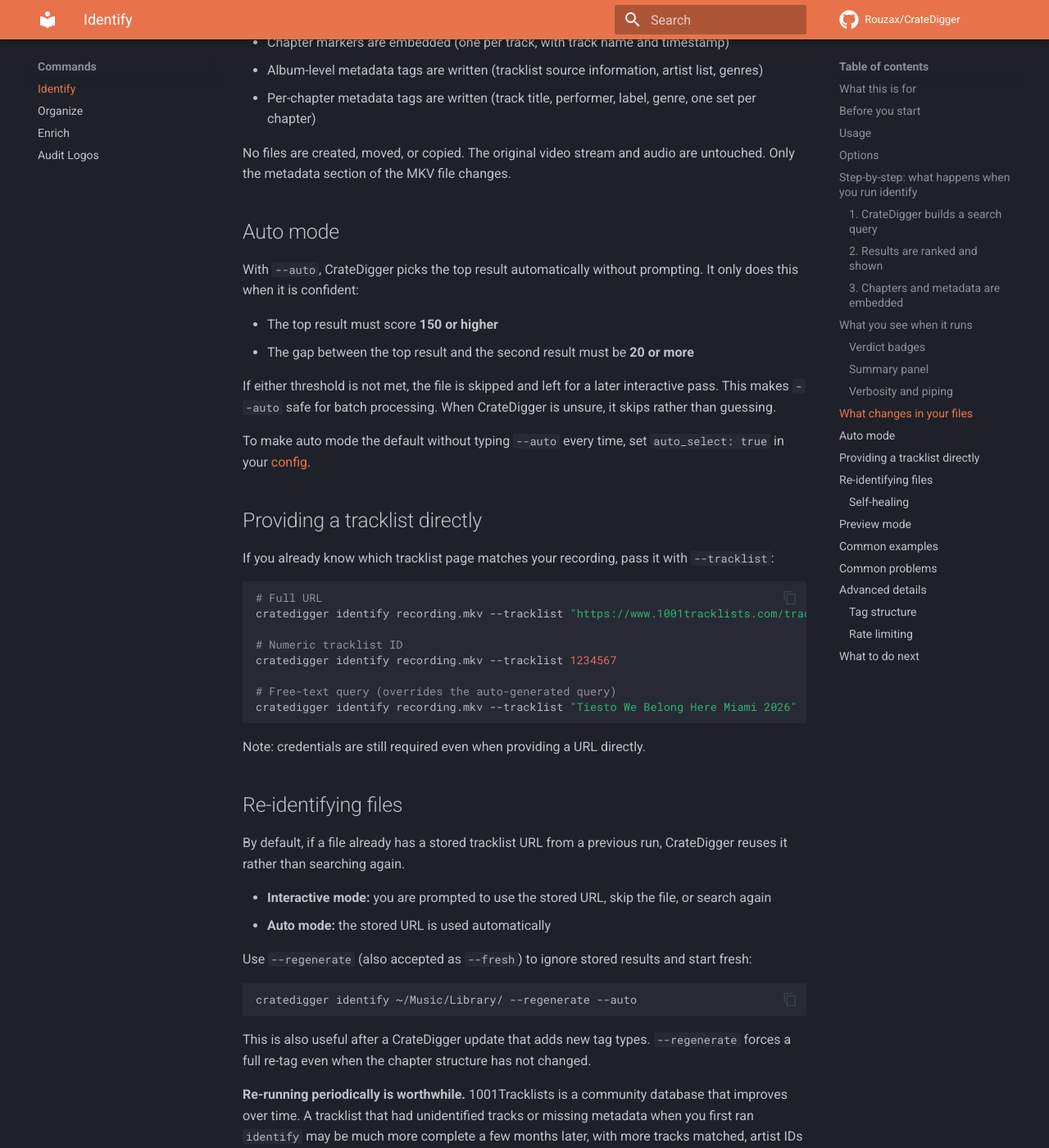
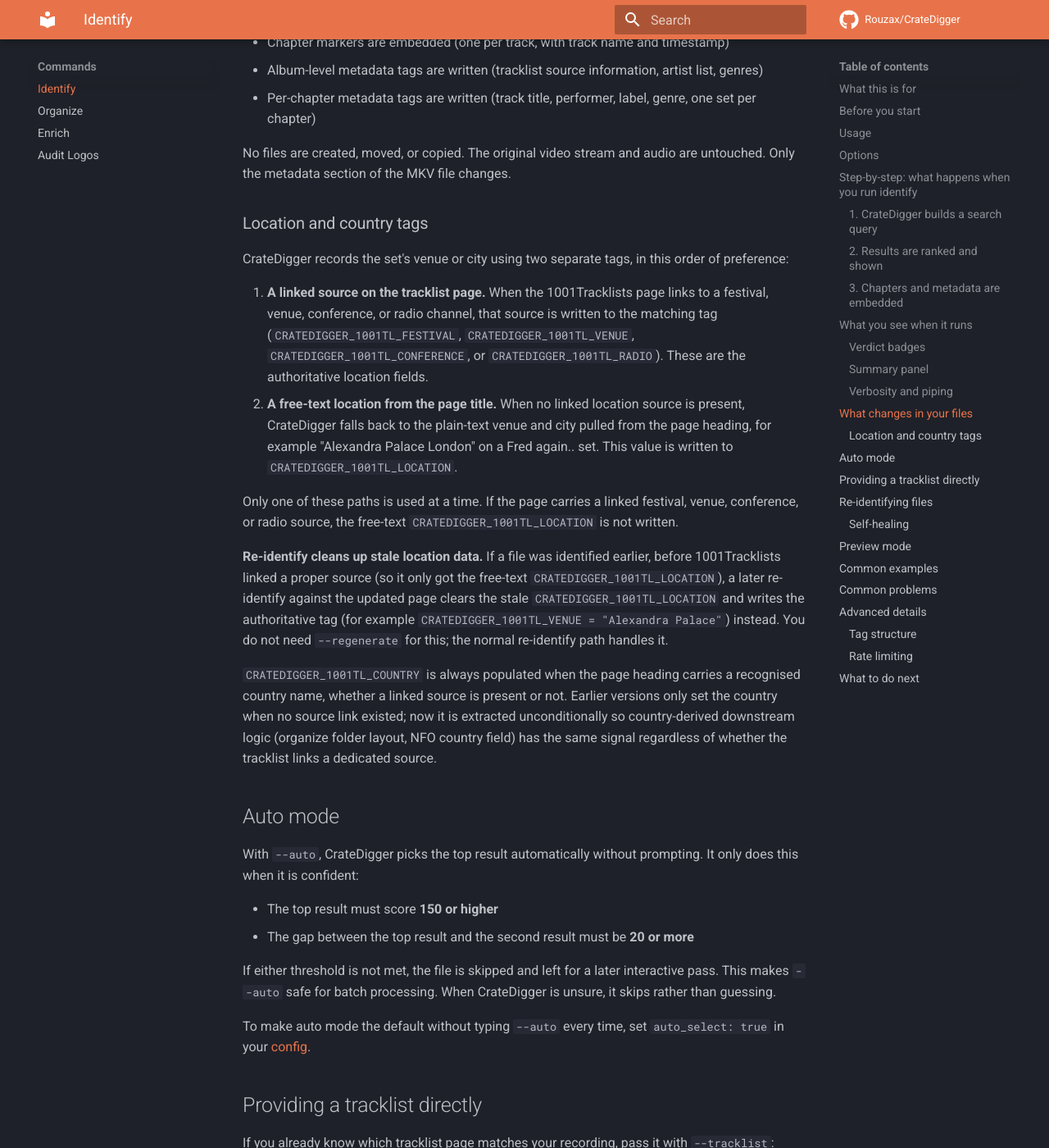
Before and after one commit to Rouzax/CrateDigger, an MkDocs documentation site: the page built from docs/commands/identify.md, in a window 1280 px wide and 1400 px high, scrolled down 5332 px. Shown: the whole window at 82% size. Built offline with MkDocs 1.6.1 and Material for MkDocs 9.7.7, drawn with Linux system fonts in a browser that asks for light colours; comment, search, counter and statistics services are not loaded; some of the changed text lies outside the part shown.

Commit message:
docs(identify): document CRATEDIGGER_1001TL_LOCATION and expanded country coverage
Adds a 'Location and country tags' subsection under 'What changes in
your files' explaining the two-tier fallback: linked festival / venue /
conference / radio sources take precedence; the free-text
CRATEDIGGER_1001TL_LOCATION is the lower tier derived from the page
heading and is cleared on re-identify when an authoritative source
later appears.

Also notes that CRATEDIGGER_1001TL_COUNTRY is now populated whenever
the page heading carries a recognised country name, regardless of
whether a linked source is present (previously only when no source
link existed). Updates the album-level tag summary in the 'Chapters
and metadata are embedded' and 'Tag structure' sections to include
free-text location.

```diff
--- a/docs/commands/identify.md
+++ b/docs/commands/identify.md
@@ -107,7 +107,7 @@
 3. Embeds the chapters into your MKV file using `mkvpropedit`
 4. Writes metadata tags into the file:
    - **Album-level tags**: tracklist URL, title, ID, date, genres, stage name, venue,
-     festival, country, artist names, and DJ artwork URL
+     festival, country, free-text location, artist names, and DJ artwork URL
    - **Per-chapter tags**: for each track, performer name(s), track title, label, and genre
 
 These tags are later read by the [`enrich`](enrich.md) command to generate artwork, NFO
@@ -192,6 +192,37 @@
 
 No files are created, moved, or copied. The original video stream and audio are untouched.
 Only the metadata section of the MKV file changes.
+
+### Location and country tags
+
+CrateDigger records the set's venue or city using two separate tags, in this order of
+preference:
+
+1. **A linked source on the tracklist page.** When the 1001Tracklists page links to a
+   festival, venue, conference, or radio channel, that source is written to the matching
+   tag (`CRATEDIGGER_1001TL_FESTIVAL`, `CRATEDIGGER_1001TL_VENUE`,
+   `CRATEDIGGER_1001TL_CONFERENCE`, or `CRATEDIGGER_1001TL_RADIO`). These are the
+   authoritative location fields.
+2. **A free-text location from the page title.** When no linked location source is
+   present, CrateDigger falls back to the plain-text venue and city pulled from the page
+   heading, for example "Alexandra Palace London" on a Fred again.. set. This value is
+   written to `CRATEDIGGER_1001TL_LOCATION`.
+
+Only one of these paths is used at a time. If the page carries a linked festival, venue,
+conference, or radio source, the free-text `CRATEDIGGER_1001TL_LOCATION` is not written.
+
+**Re-identify cleans up stale location data.** If a file was identified earlier, before
+1001Tracklists linked a proper source (so it only got the free-text
+`CRATEDIGGER_1001TL_LOCATION`), a later re-identify against the updated page clears the
+stale `CRATEDIGGER_1001TL_LOCATION` and writes the authoritative tag (for example
+`CRATEDIGGER_1001TL_VENUE = "Alexandra Palace"`) instead. You do not need `--regenerate`
+for this; the normal re-identify path handles it.
+
+`CRATEDIGGER_1001TL_COUNTRY` is always populated when the page heading carries a
+recognised country name, whether a linked source is present or not. Earlier versions only
+set the country when no source link existed; now it is extracted unconditionally so
+country-derived downstream logic (organize folder layout, NFO country field) has the
+same signal regardless of whether the tracklist links a dedicated source.
 
 ## Auto mode
 
@@ -377,8 +408,9 @@
 `identify` writes two types of tags into the MKV container:
 
 - **Album-level tags (TargetTypeValue=70):** Set-wide information including the 1001Tracklists
-  URL, tracklist title and ID, date, genre list, stage, venue, festival, country, source type,
-  artist names, and DJ artwork URL. These are stored in the `CRATEDIGGER_1001TL_*` namespace.
+  URL, tracklist title and ID, date, genre list, stage, venue, festival, country, free-text
+  location, source type, artist names, and DJ artwork URL. These are stored in the
+  `CRATEDIGGER_1001TL_*` namespace.
 
 - **Per-chapter tags (TargetTypeValue=30):** One tag block per chapter containing performer
   name(s), performer slugs, performer display names, track title, label, and genre.
```
